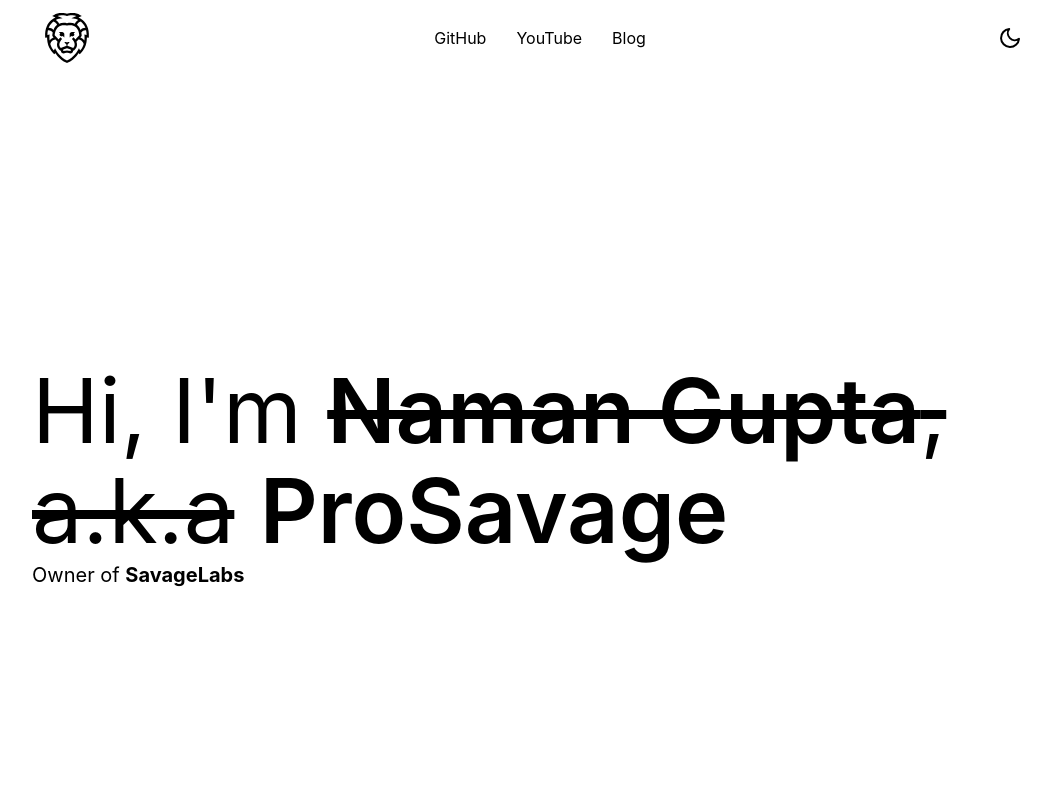
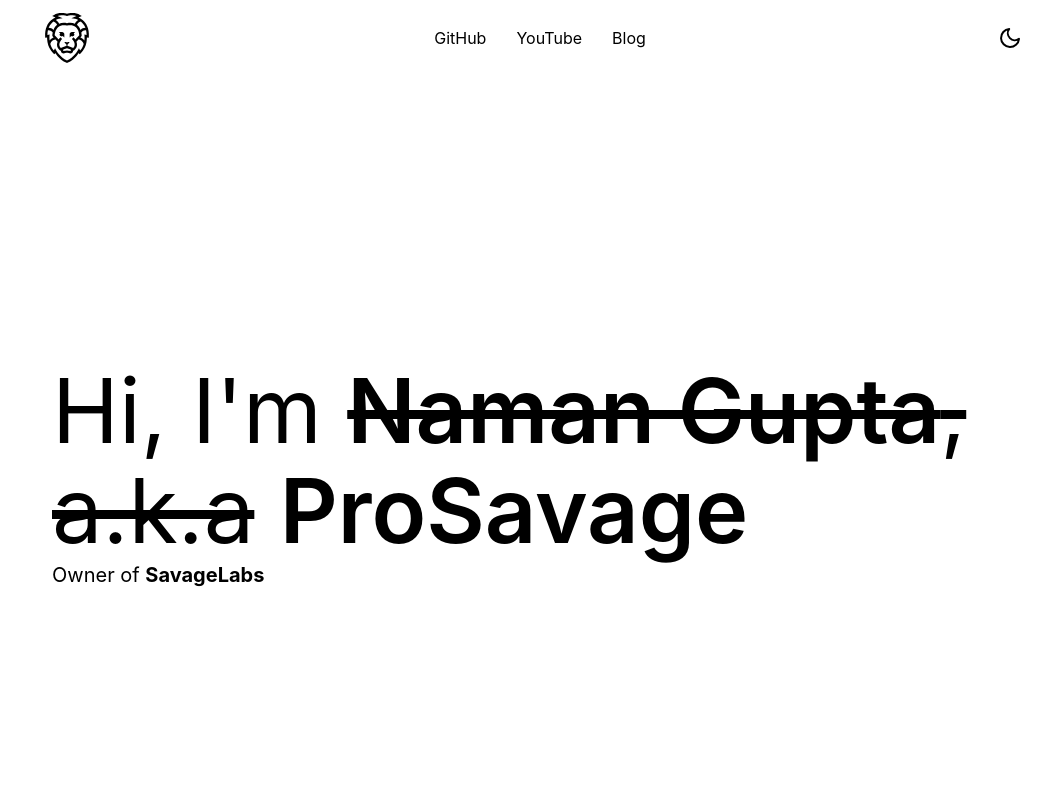
Before and after one commit to prosavage/personal-site-v2, a Next.js app: page / in a window 1280 px wide. Shown: the top 800 px of the page, without its empty margins (108-1159 px from the left). Built offline with nearby package versions, Linux system fonts and the light colour scheme; no server answers.

Commit message:
Small padding changes for making blur look better

```diff
--- a/components/home/Header.tsx
+++ b/components/home/Header.tsx
@@ -37,6 +37,11 @@ const HeaderText = styled.p`
 const TextWrapper = styled.div`
   display: flex;
   flex-direction: column;
+  padding-left: 5px;
+
+  @media(min-width: 1000px) {
+    padding-left: 20px;
+  }
 `
 
 const LessStrong = styled.strong`
```
